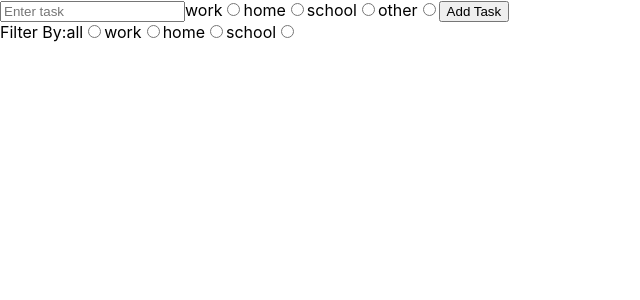
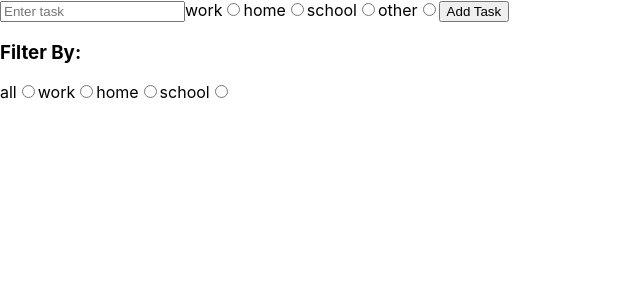
Before and after one commit to alexandremhm/todo-react, a React (Create React App) app: page / in a window 1280 px wide. Shown: the top 300 px of the page, without its empty margins (0-640 px from the left). Built offline with nearby package versions, Linux system fonts and the light colour scheme.

Commit message:
Add arquivos css

```diff
--- a/src/components/TaskFilter.jsx
+++ b/src/components/TaskFilter.jsx
@@ -6,12 +6,18 @@ function TaskFilter (props) {
   const { typeTaskFilter, types } = useContext(notesContext);
 
   return (
-    <div className="task-filter">
-      <span>Filter By:</span>
+    <div className="task-filter-container">
+      <h3>Filter By:</h3>
       { types && types.map(type => (
-        <label>{type}
-        <input type="radio" name="type-task" value={type} onChange={() => typeTaskFilter(type)} />
-        </label>))}
+      <label id="filter-label">{type}
+        <input
+          type="radio"
+          name="type-task"
+          value={type}
+          onChange={() => typeTaskFilter(type)}
+          className="filter-input"
+          />
+      </label>))}
     </div>
   );
 }
--- /dev/null
+++ b/src/styles/TaskFIlter.css
@@ -0,0 +1,4 @@
+.task-filter-container {
+  display: flex;
+  flex-direction: column;
+}
```
Also changed, not shown: src/styles/TaskInput.css (added), src/styles/Todo.css (added).
